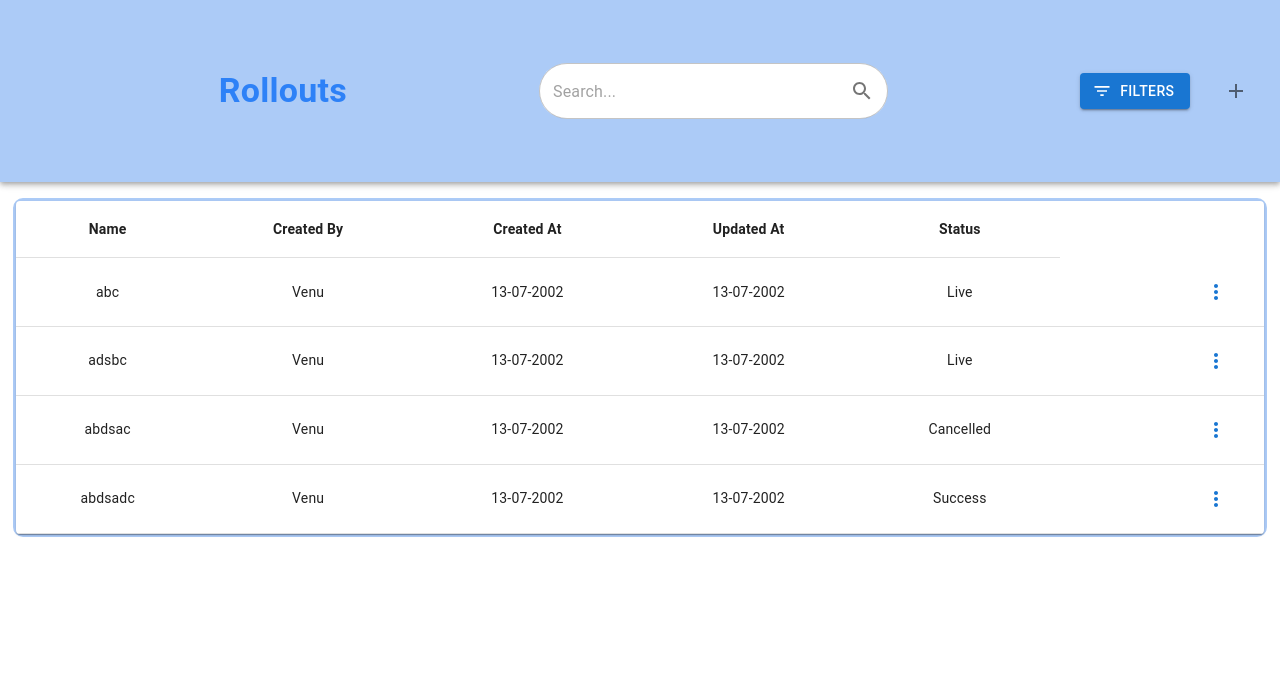
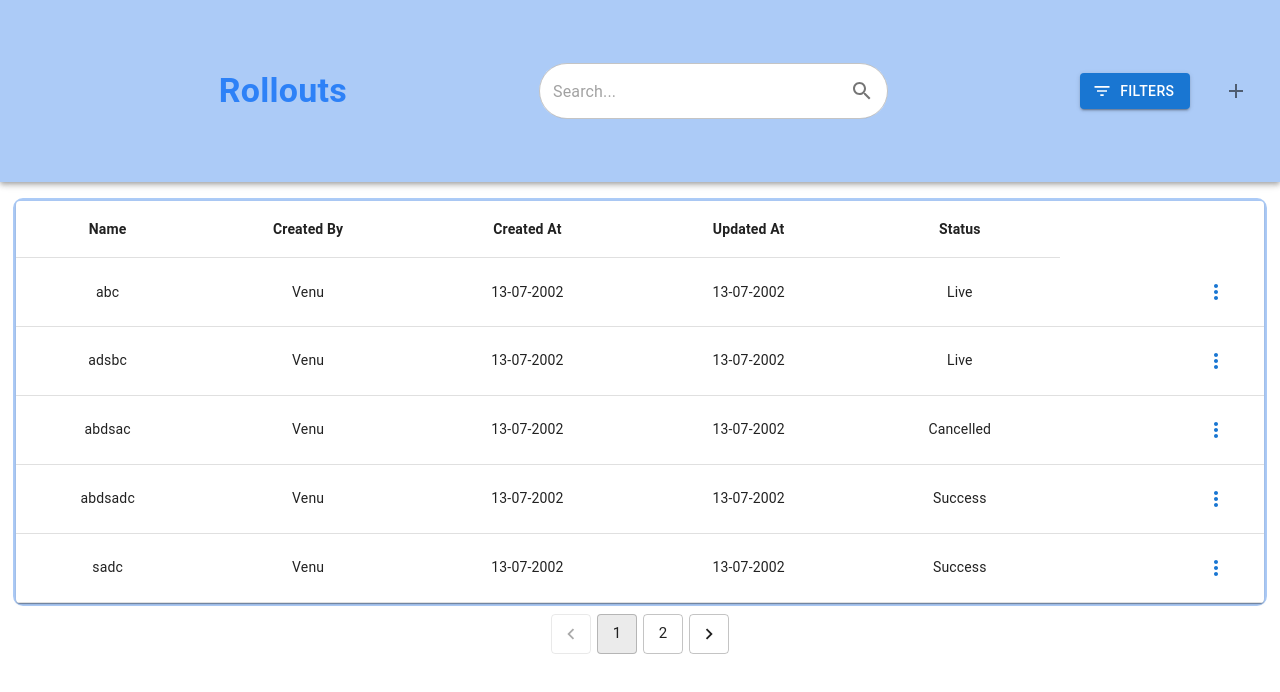
Before and after one commit to DivyanshBatham/clx-rollouts, a React (Create React App) app in the folder dashboard/: page / in a window 1280 px wide. Shown: the top 692 px of the page. Built offline with nearby package versions, Linux system fonts and the light colour scheme; some icons are missing.

Commit message:
Added pagination

```diff
--- a/dashboard/src/Pages/Dashboard.js
+++ b/dashboard/src/Pages/Dashboard.js
@@ -18,15 +18,10 @@ import ViewConfig from "../Sidebars/ViewConfiguration";
 import CreateConfig from "../Sidebars/CreateConfiguration";
 import EditConfig from "../Sidebars/EditConfiguration";
 import { ReactComponent as UnacademyLogo } from "../Assets/Unacademy-logo.svg";
-
-const useStyles = {
-  width: "50vw",
-  background: "white",
-  height: "100%",
-};
+import Pagination from "@mui/material/Pagination";
+import usePagination from "../Utils/Pagination";
 
 export default function Dashboard() {
-  // const classes = useStyles();
   const [createRolloutOpen, setCreateRolloutOpen] = useState(false);
   const [viewRolloutOpen, setViewRolloutOpen] = useState(false);
   const [createConfigOpen, setCreateConfigOpen] = useState(false);
@@ -34,6 +29,7 @@ export default function Dashboard() {
   const [editRolloutOpen, setEditRolloutOpen] = useState(false);
   const [editConfigOpen, setEditConfigOpen] = useState(false);
   const [isConfigured, setIsConfigured] = useState(false);
+  let [page, setPage] = useState(1);
 
   const toggleCreateRolloutSlider = () => {
     setCreateRolloutOpen(!createRolloutOpen);
@@ -89,6 +85,34 @@ export default function Dashboard() {
       updatedAt: "13-07-2002",
       status: "Success",
     },
+    {
+      name: "sadc",
+      createdBy: "Venu",
+      createdAt: "13-07-2002",
+      updatedAt: "13-07-2002",
+      status: "Success",
+    },
+    {
+      name: "abdshwbehwbadc",
+      createdBy: "Venu",
+      createdAt: "13-07-2002",
+      updatedAt: "13-07-2002",
+      status: "Success",
+    },
+    {
+      name: "awbadc",
+      createdBy: "Venu",
+      createdAt: "13-07-2002",
+      updatedAt: "13-07-2002",
+      status: "Success",
+    },
+    {
+      name: "abehwbadc",
+      createdBy: "Venu",
+      createdAt: "13-07-2002",
+      updatedAt: "13-07-2002",
+      status: "Success",
+    },
   ];
   const [searchText, setSearchText] = useState("");
   const filters = [
@@ -117,6 +141,16 @@ export default function Dashboard() {
   const onFilterApply = () => {
     console.log(selectedFilters);
   };
+
+  const PER_PAGE = 5;
+  const count = Math.ceil(rows.length / PER_PAGE);
+  const _DATA = usePagination(rows, PER_PAGE);
+
+  const handleChange = (e, p) => {
+    setPage(p);
+    _DATA.jump(p);
+  };
+
   return (
     <>
         <CssBaseline />
@@ -223,12 +257,29 @@ export default function Dashboard() {
             borderRadius: "10px",
           }}
           options={options}
-        rows={rows}
+          rows={_DATA.currentData()}
           onRolloutClick={(index) => handleRolloutClick(index)}
           rolloutOnChange={(index, optionIndex) =>
             console.log(rows[index].name + " got " + options[optionIndex])
           }
         />
+      <div
+        style={{
+          marginTop: "1vh",
+          display: "flex",
+          alignItems: "center",
+          justifyContent: "center",
+        }}
+      >
+        <Pagination
+          count={count}
+          size="large"
+          page={page}
+          variant="outlined"
+          shape="rounded"
+          onChange={handleChange}
+        />
+      </div>
     </>
   );
 }
--- a/dashboard/src/Sidebars/EditRollout.js
+++ b/dashboard/src/Sidebars/EditRollout.js
@@ -9,8 +9,7 @@ const useStyles = {
     height: "100%",
   };
 
-export default function Playground() {
-  const [open, setOpen] = React.useState(false);
+export default function Playground(props) {
   const [reqError, setReqError] = React.useState({
     rolloutName: false,
     description: false,
@@ -61,7 +60,7 @@ export default function Playground() {
     } else {
       // request to backend to create new  rollout
       console.log("Changes saved sucessfully");
-      setOpen(false);
+      props.setEditRolloutOpen(false);
       setRolloutInfo({
         ...rolloutInfo,
         rolloutName: "",
--- /dev/null
+++ b/dashboard/src/Utils/Pagination.js
@@ -0,0 +1,29 @@
+import React, { useState } from "react";
+
+function usePagination(data, itemsPerPage) {
+  const [currentPage, setCurrentPage] = useState(1);
+  const maxPage = Math.ceil(data.length / itemsPerPage);
+
+  function currentData() {
+    const begin = (currentPage - 1) * itemsPerPage;
+    const end = begin + itemsPerPage;
+    return data.slice(begin, end);
+  }
+
+  function next() {
+    setCurrentPage((currentPage) => Math.min(currentPage + 1, maxPage));
+  }
+
+  function prev() {
+    setCurrentPage((currentPage) => Math.max(currentPage - 1, 1));
+  }
+
+  function jump(page) {
+    const pageNumber = Math.max(1, page);
+    setCurrentPage((currentPage) => Math.min(pageNumber, maxPage));
+  }
+
+  return { next, prev, jump, currentData, currentPage, maxPage };
+}
+
+export default usePagination;
```
Lines whose indentation alone changed are shown as unchanged.
